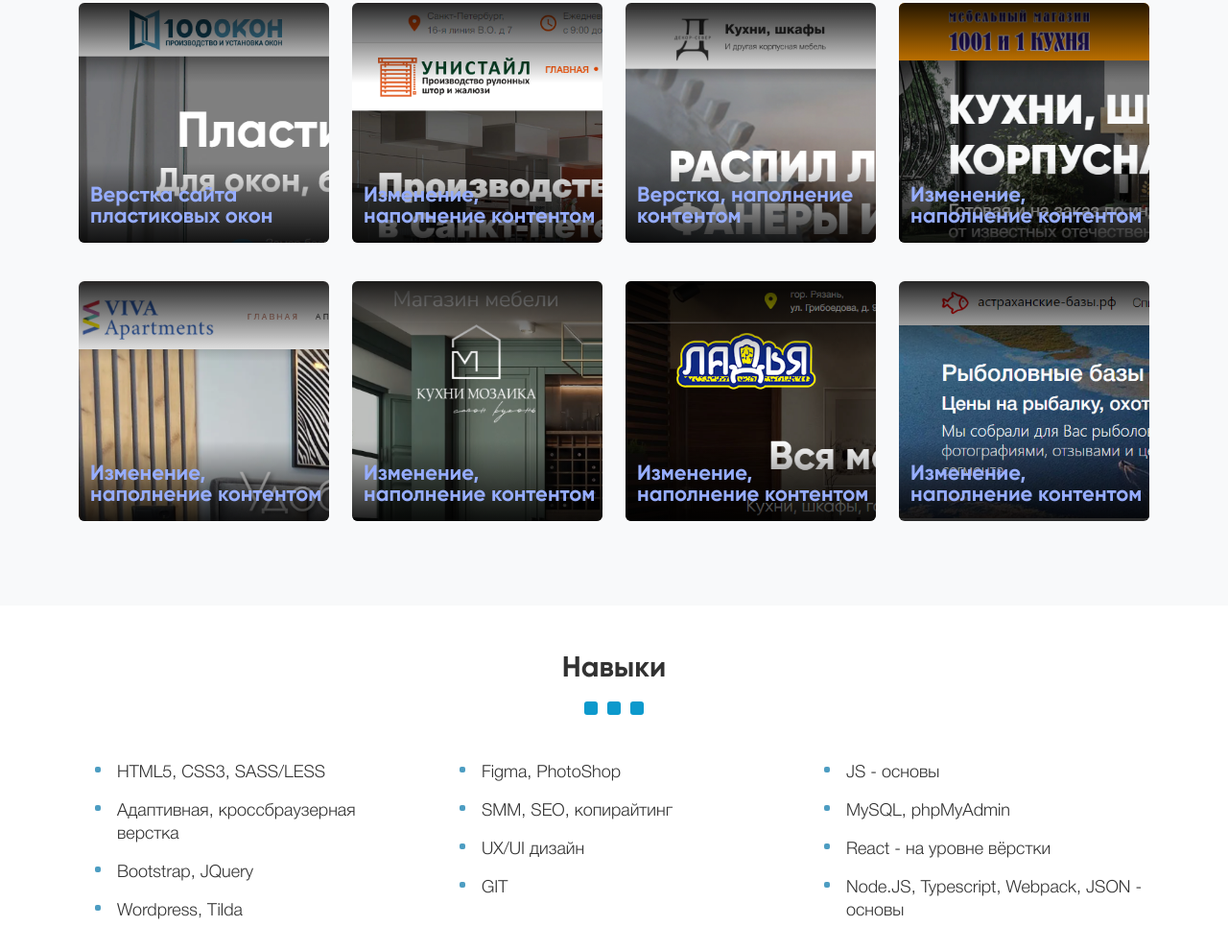
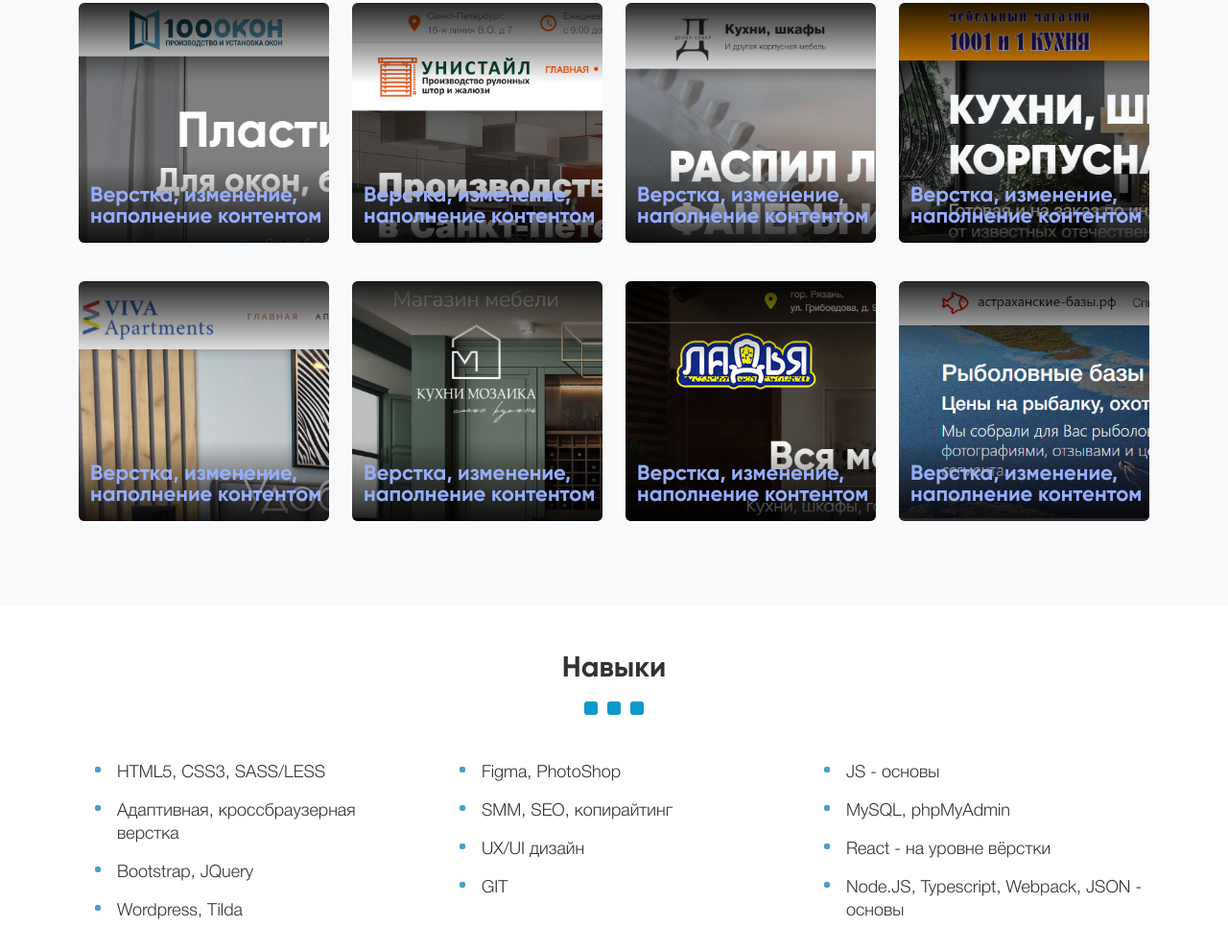
Before and after one commit to hotsmm/developer-cv, a plain HTML site: page index.html in a window 1280 px wide. Shown: the part 987-1977 px from the top of the page at 96% size. Drawn offline with Linux system fonts and the light colour scheme.

Commit message:
Update index.html

```diff
--- a/index.html
+++ b/index.html
@@ -184,7 +184,7 @@
 									<a href="https://real-okno.ru/" target="_blank">
 										<img src="img/card1.png" alt="" decoding="async" fetchpriority="high" />
 										<div class="card-wrapper project-container-2-footer">
-											<h2 class="woocommerce-loop-product__title">Верстка сайта пластиковых окон</h2>
+											<h2 class="woocommerce-loop-product__title">Верстка, изменение, наполнение контентом</h2>
 										</div>
 									</a>
 								</div>
@@ -194,7 +194,7 @@
 									<a href="https://unistyle-spb.ru/" target="_blank">
 										<img src="img/card4.png" alt="" decoding="async" fetchpriority="high" />
 										<div class="card-wrapper project-container-2-footer">
-											<h2 class="woocommerce-loop-product__title">Изменение, наполнение контентом</h2>
+											<h2 class="woocommerce-loop-product__title">Верстка, изменение, наполнение контентом</h2>
 										</div>
 									</a>
 								</div>
@@ -204,7 +204,7 @@
 									<a href="https://dekorsever.ru/cutting/" target="_blank">
 										<img src="img/card2.png" alt="" decoding="async" />
 										<div class="card-wrapper project-container-2-footer">
-											<h2 class="woocommerce-loop-product__title">Верстка, наполнение контентом</h2>
+											<h2 class="woocommerce-loop-product__title">Верстка, изменение, наполнение контентом<h2>
 										</a>
 									</div>
 								</div>
@@ -214,7 +214,7 @@
 									<a href="https://1001i1kuhnya.ru/" target="_blank">
 										<img src="img/card3.png" alt="" decoding="async" />
 										<div class="card-wrapper project-container-2-footer">
-											<h2 class="woocommerce-loop-product__title">Изменение, наполнение контентом</h2>
+											<h2 class="woocommerce-loop-product__title">Верстка, изменение, наполнение контентом</h2>
 										</div>
 									</a>
 								</div>
@@ -226,7 +226,7 @@
 									<a href="https://viva-apartments.ru/" target="_blank">
 										<img src="img/card5.png" alt="" decoding="async" />
 										<div class="card-wrapper project-container-2-footer">
-											<h2 class="woocommerce-loop-product__title">Изменение, наполнение контентом</h2>
+											<h2 class="woocommerce-loop-product__title">Верстка, изменение, наполнение контентом</h2>
 										</div>
 									</a>
 								</div>
@@ -236,7 +236,7 @@
 									<a href="https://мозаика62.рф" target="_blank">
 										<img src="img/card6.png" alt="" decoding="async" />
 										<div class="card-wrapper project-container-2-footer">
-											<h2 class="woocommerce-loop-product__title">Изменение, наполнение контентом</h2>
+											<h2 class="woocommerce-loop-product__title">Верстка, изменение, наполнение контентом</h2>
 										</a>
 									</div>
 								</div>
@@ -246,7 +246,7 @@
 									<a href="https://магазин-ладья.рф" target="_blank">
 										<img src="img/card7.png" alt="" decoding="async" fetchpriority="high" />
 										<div class="card-wrapper project-container-2-footer">
-											<h2 class="woocommerce-loop-product__title">Изменение, наполнение контентом</h2>
+											<h2 class="woocommerce-loop-product__title">Верстка, изменение, наполнение контентом</h2>
 										</div>
 									</a>
 								</div>
@@ -256,7 +256,7 @@
 									<a href="https://астраханские-базы.рф" target="_blank">
 										<img src="img/card8.png" alt="" decoding="async" />
 										<div class="card-wrapper project-container-2-footer">
-											<h2 class="woocommerce-loop-product__title">Изменение, наполнение контентом</h2>
+											<h2 class="woocommerce-loop-product__title">Верстка, изменение, наполнение контентом</h2>
 										</div>
 									</a>
 								</div>
```
